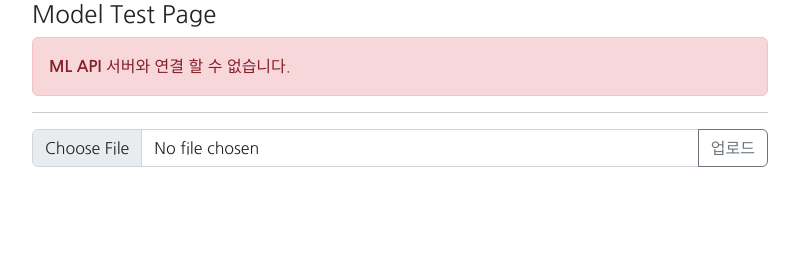
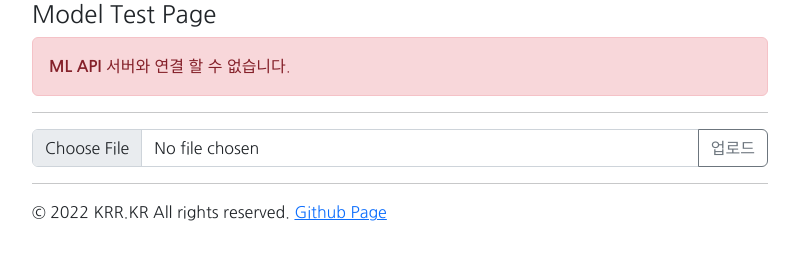
Before and after one commit to SmartDrug/SmartDrug-Web, a plain HTML site: page fileUploadRequest.html in a window 1280 px wide. Shown: the whole page, without its empty margins (50-849 px from the left). Drawn offline with nearby package versions, Linux system fonts and the light colour scheme; no server answers.

Commit message:
footer 내용 추가

```diff
--- a/fileUploadRequest.html
+++ b/fileUploadRequest.html
@@ -244,4 +244,14 @@
     </div>
 
     </body>
+    <footer>
+      <div class="container">
+        <div class="row">
+          <div class="col-sm-8">
+            <hr>
+            <p>© 2022 KRR.KR All rights reserved. <a href="https://github.com/SmartDrug">Github Page</a></p>
+          </div>
+        </div>
+      </div>
+    </footer>
 </html>
```
